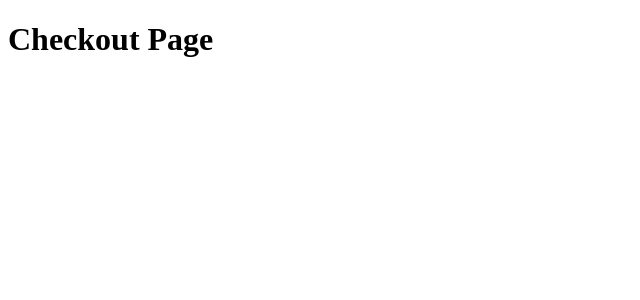
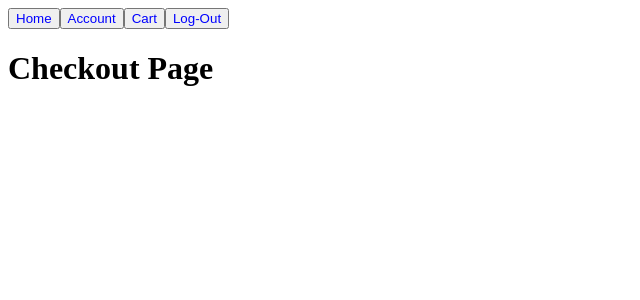
Before and after one commit to JuanThe3rd/food-delivery-app, a React (Create React App) app in the folder client/: page /checkout in a window 1280 px wide. Shown: the top 300 px of the page, without its empty margins (0-640 px from the left). Built offline with nearby package versions, Linux system fonts and the light colour scheme.

Commit message:
adds functional navbar

```diff
--- a/client/src/components/Account.js
+++ b/client/src/components/Account.js
@@ -1,7 +1,18 @@
-import React, { useState, useEffect } from "react";
+import React, { useState, useEffect } from 'react';
+import { useLocation } from 'react-router-dom';
+
+import Navbar from './Navbar'
 
 function Account() {
-    return <h1>Account Page</h1>;
+    const location = useLocation();
+    const user_login = location.state;
+
+    return (
+        <div>
+            <Navbar user_login={user_login} />
+            <h1>Account Page</h1>
+        </div>
+    )
 }
 
 export default Account;
--- a/client/src/components/App.js
+++ b/client/src/components/App.js
@@ -1,4 +1,4 @@
-import React, { useEffect, useState } from "react";
+import React from "react";
 import { Switch, Route } from "react-router-dom";
 import Account from './Account';
 import Checkout from './Checkout';
--- a/client/src/components/Checkout.js
+++ b/client/src/components/Checkout.js
@@ -1,7 +1,18 @@
-import React, { useState, useEffect } from "react";
+import React, { useState, useEffect } from 'react';
+import { useLocation } from 'react-router-dom';
+
+import Navbar from './Navbar';
 
 function Checkout() {
-    return <h1>Checkout Page</h1>;
+    const location = useLocation();
+    const user_login = location.state;
+
+    return (
+        <div>
+            <Navbar user_login={user_login} />
+            <h1>Checkout Page</h1>
+        </div>
+    );
 }
 
 export default Checkout;
--- a/client/src/components/Home.js
+++ b/client/src/components/Home.js
@@ -1,17 +1,28 @@
 import React, { useState, useEffect } from "react";
 import { useLocation } from "react-router-dom";
+import RestaurantCard from './RestaurantCard';
+import Navbar from './Navbar';
 
 function Home() {
     const location = useLocation();
     const user_login = location.state
 
+    const [restaurants, setRestaurants] = useState();
+
     useEffect(() => {
-        console.log(user_login)
+        fetch('/restaurants')
+            .then(res => res.json())
+            .then(setRestaurants)
     }, [])
 
     return (
         <div>
-            <h1>Welcome {user_login.user.name}!</h1>
+            <Navbar user_login={user_login} />
+            <h1 className='home-title' >Welcome {user_login.user.name}!</h1>
+
+            {restaurants?.map((restaurant) => (
+                <RestaurantCard key={restaurant.id} restaurant={restaurant} user_login={user_login} />
+            ))}
         </div>
     );
 }
--- /dev/null
+++ b/client/src/components/Navbar.js
@@ -0,0 +1,28 @@
+import React from 'react';
+import { useHistory } from "react-router-dom"
+
+function Navbar({ user_login }){
+    const history = useHistory();
+
+    return (
+        <div>
+            <button className='nav-link' onClick={(e) => handleClick(e)} name='home' >Home</button>
+            <button className='nav-link' onClick={(e) => handleClick(e)} name='account' >Account</button>
+            <button className='nav-link' onClick={(e) => handleClick(e)} name='checkout' >Cart</button>
+            <button className='nav-link' onClick={(e) => handleClick(e)} name='' >Log-Out</button>
+        </div>
+    )
+
+    function handleClick(e){
+        if (e.target.name !== ''){
+            history.push({
+                pathname: `/${e.target.name}`,
+                state: user_login
+            })
+        } else {
+            history.push('/')
+        }
+    }
+}
+
+export default Navbar;
--- a/client/src/components/Restaurant.js
+++ b/client/src/components/Restaurant.js
@@ -1,7 +1,20 @@
-import React, { useState, useEffect } from "react";
+import React, { useState, useEffect } from 'react';
+import { useLocation } from 'react-router-dom';
+
+import Navbar from './Navbar'
 
 function Restaurant() {
-    return <h1>Restaurant Page</h1>;
+    const location = useLocation();
+    const data = location.state;
+    const restaurant = data.restaurant;
+    const user_login = data.user_login;
+
+    return (
+        <div>
+            <Navbar user_login={user_login} />
+            <h1>{restaurant.name}</h1>
+        </div>
+    );
 }
 
 export default Restaurant;
--- /dev/null
+++ b/client/src/components/RestaurantCard.js
@@ -0,0 +1,25 @@
+import React from 'react';
+import { useHistory } from "react-router-dom";
+
+function RestaurantCard({ restaurant, user_login }){
+    const history = useHistory();
+
+    return (
+        <div onClick={handleClick} className='restaurant-card' >
+            <h2>{restaurant.name}</h2>
+            <img alt={`${restaurant.name}_img`} src={restaurant.image} className='restaurant-card-img' />
+        </div>
+    )
+
+    function handleClick(){
+        history.push({
+            pathname: '/restaurant',
+            state: {
+                restaurant: restaurant,
+                user_login: user_login
+            }
+        })
+    }
+}
+
+export default RestaurantCard;
--- a/client/src/index.css
+++ b/client/src/index.css
@@ -4,3 +4,26 @@
   --link: #61dafb;
   --text: hsla(0, 0%, 100%, 0.88);
 }
+
+.restaurant-card-img {
+  width: auto;
+  height: 300px;
+  justify-content: center;
+  opacity: 60%;
+}
+
+.restaurant-card {
+  border: #282c34 1px solid;
+  width: 60%;
+  margin-left: 20%;
+  margin-bottom: 2rem;
+  text-align: center;
+}
+
+.home-title {
+  text-align: center;
+}
+
+.nav-link {
+  color: blue
+}
```
Also changed, not shown: 1 other file (tests, documents, lock files or other folders).
